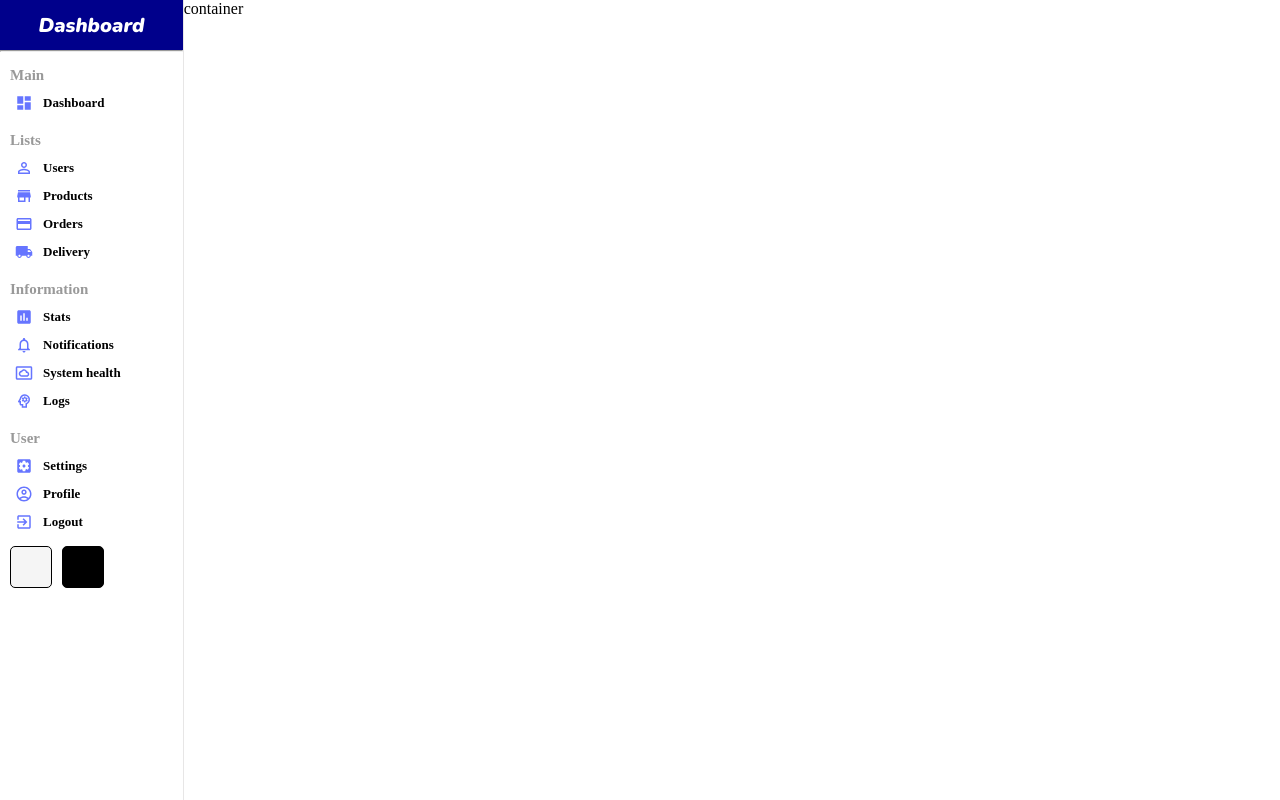
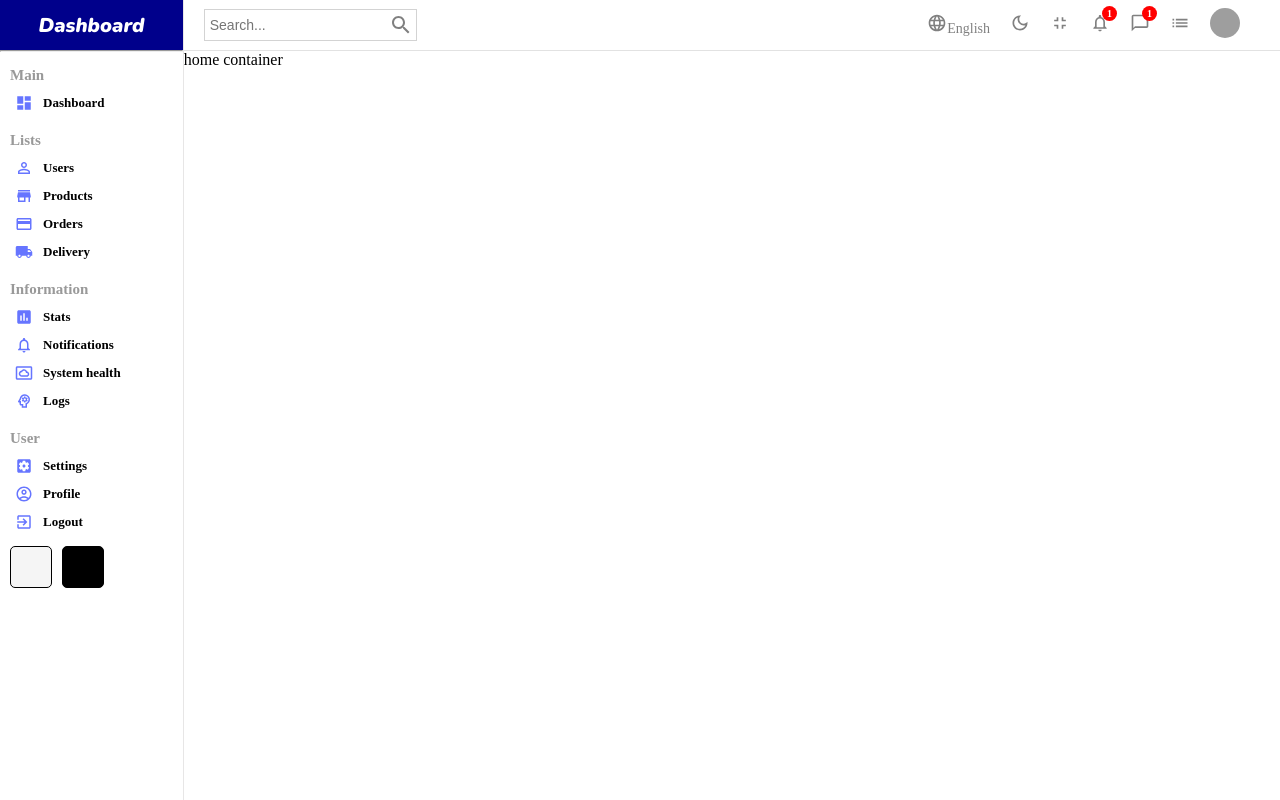
Before and after one commit to greenMakaroni/dashboard, a React (Create React App) app: page / in a window 1280 px wide. Built offline with nearby package versions, Linux system fonts and the light colour scheme; grey boxes are pictures that could not be loaded.

Commit message:
navbar setup and styling

```diff
--- a/src/components/navbar/Navbar.jsx
+++ b/src/components/navbar/Navbar.jsx
@@ -1,9 +1,53 @@
 import React from 'react'
 import "./navbar.scss"
 
+import SearchOutlinedIcon from "@mui/icons-material/SearchOutlined";
+import LanguageOutlinedIcon from "@mui/icons-material/LanguageOutlined";
+import DarkModeOutlinedIcon from "@mui/icons-material/DarkModeOutlined";
+import FullscreenExitOutlinedIcon from "@mui/icons-material/FullscreenExitOutlined";
+import NotificationsNoneOutlinedIcon from "@mui/icons-material/NotificationsNoneOutlined";
+import ChatBubbleOutlineOutlinedIcon from "@mui/icons-material/ChatBubbleOutlineOutlined";
+import ListOutlinedIcon from "@mui/icons-material/ListOutlined";
+
 const Navbar = () => {
   return (
-    <div className="navbar">Navbar</div>
+    <div className="navbar">
+      <div className="wrapper">
+
+        <div className="search">
+          <input type="text" placeholder='Search...' />
+          <SearchOutlinedIcon />
+        </div>
+
+        <div className="items">
+          <div className="item">
+              <LanguageOutlinedIcon className="icon"/>
+              English
+          </div>
+          <div className="item">
+              <DarkModeOutlinedIcon className="icon"/>
+          </div>
+          <div className="item">
+              <FullscreenExitOutlinedIcon className="icon"/>
+          </div>
+          <div className="item">
+              <NotificationsNoneOutlinedIcon className="icon"/>
+              <div className="counter">1</div>
+          </div>
+          <div className="item">
+              <ChatBubbleOutlineOutlinedIcon className="icon"/>
+              <div className="counter">1</div>
+          </div>
+          <div className="item">
+              <ListOutlinedIcon className="icon"/>
+          </div>
+          <div className="item">
+            <img src="https://images.pexels.com/photos/13274713/pexels-photo-13274713.jpeg?auto=compress&cs=tinysrgb&w=1260&h=750&dpr=1" alt="avatar" className="avatar" />
+          </div>
+        </div>
+
+      </div>
+    </div>
   )
 }
 
--- a/src/components/navbar/navbar.scss
+++ b/src/components/navbar/navbar.scss
@@ -0,0 +1,74 @@
+.navbar {
+    height: 50px;
+    border-bottom: 0.5px solid rgb(226, 226, 226);
+    display: flex;
+    align-items: center;
+    font-size: 14px;
+    color: gray;
+
+    .wrapper {
+        width: 100%;
+        display: flex;
+        align-items: center;
+        padding: 20px;
+        justify-content: space-between;
+
+        .search{
+            display: flex;
+            align-items: center;
+            border: 0.5px solid lightgray;
+            padding: 3px;
+            input{
+                border: none;
+                outline: none;
+                background-color: transparent;
+                &::placeholder{
+                    font-size: 14px;
+                }
+            }
+        }
+
+        .items{
+            display: flex;
+            flex-direction: row;
+            cursor: pointer;
+            align-items: center;
+
+
+            .item{
+                margin-right: 20px;
+                position: relative;
+
+                &:hover {
+                    color: rgb(0, 0, 0);
+                }
+
+                .icon {
+                    font-size: 20px;
+                }
+
+                .avatar{
+                    width: 30px;
+                    height: 30px;
+                    border-radius: 50%;
+                }
+
+                .counter {
+                    width: 15px;
+                    height: 15px;
+                    background-color: red;
+                    border-radius: 50%;
+                    color: white;
+                    display: flex;
+                    align-items: center;
+                    justify-content: center;
+                    font-size: 10px;
+                    font-weight: bold;
+                    position: absolute;
+                    top: -7px;
+                    right: -7px;
+                }
+            }
+        }
+    }
+}
--- a/src/pages/home/Home.jsx
+++ b/src/pages/home/Home.jsx
@@ -1,5 +1,6 @@
 import React from 'react'
 import Sidebar from '../../components/sidebar/Sidebar'
+import Navbar from '../../components/navbar/Navbar'
 import "./home.scss"
 
 const Home = () => {
@@ -8,7 +9,8 @@
       <div className="home">
         <Sidebar />
         <div className="homeContainer">
-          container
+          <Navbar />
+          home container
         </div>
       </div>
     </>
```
